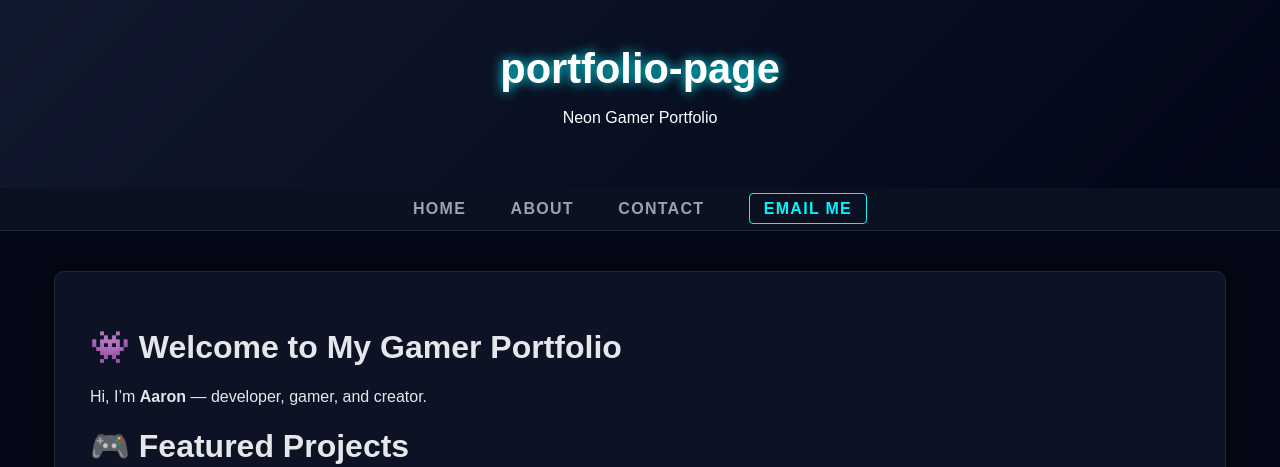
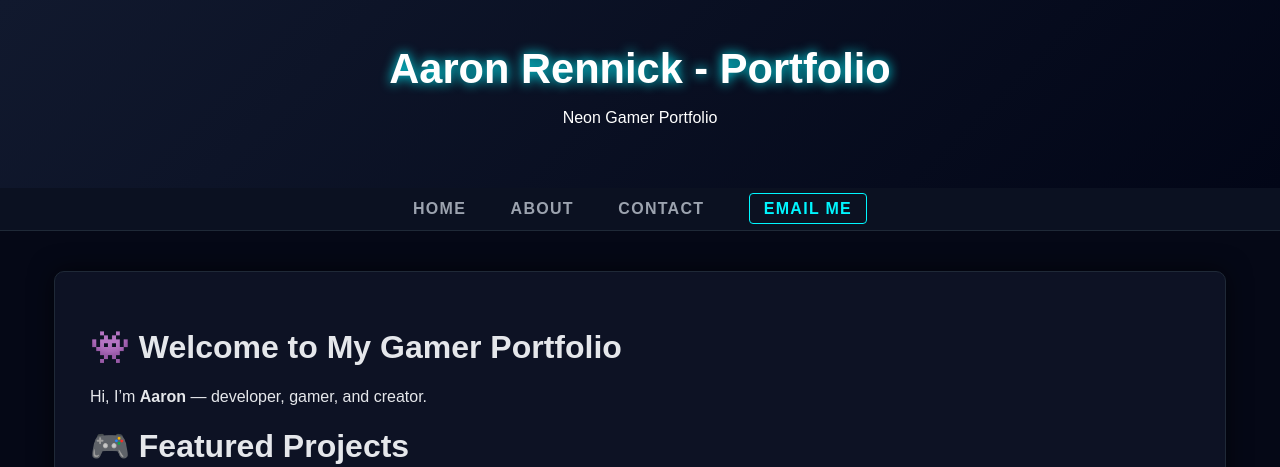
Before and after one commit to DarkAaron999/portfolio-page, a Jekyll site: the page built from index.md, in a window 1280 px wide. Shown: the top 467 px of the page. Built offline with Jekyll 4.4.1, drawn with Linux system fonts in a browser that asks for light colours; grey boxes are pictures that could not be loaded.

Commit message:
Update default.html

```diff
--- a/_layouts/default.html
+++ b/_layouts/default.html
@@ -3,7 +3,7 @@
 <head>
 <meta charset='UTF-8'>
 <meta name='viewport' content='width=device-width, initial-scale=1.0'>
-<title>{{ page.title }} | {{ site.title }}</title>
+<title>Aaron Rennick -  Portfolio</title>
 
 <style>
 :root {
@@ -77,7 +77,7 @@
 <body>
 
 <header>
-  <h1>{{ site.title }}</h1>
+  <h1>Aaron Rennick - Portfolio </h1>
   <p>Neon Gamer Portfolio</p>
 </header>
 
```
